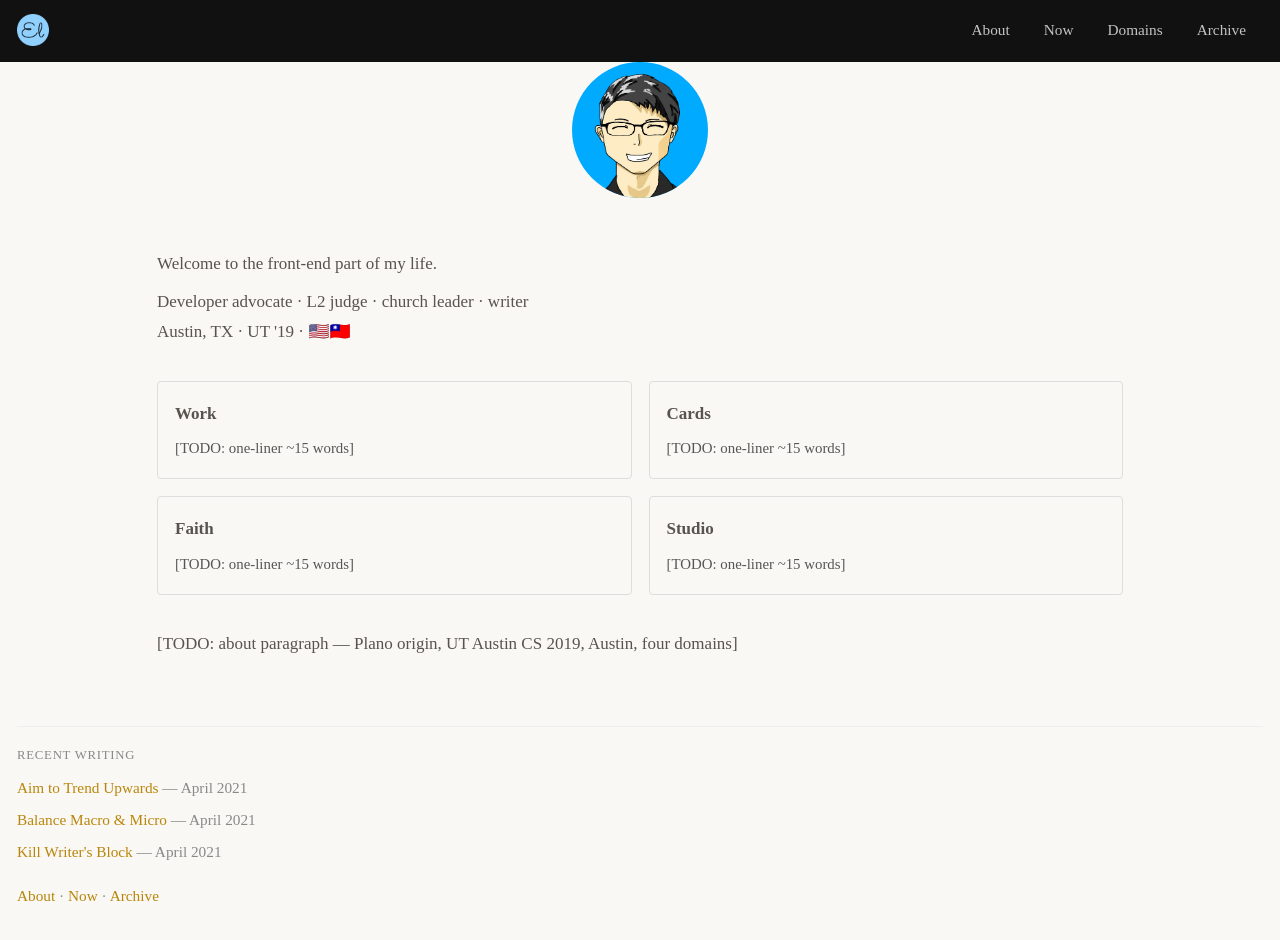
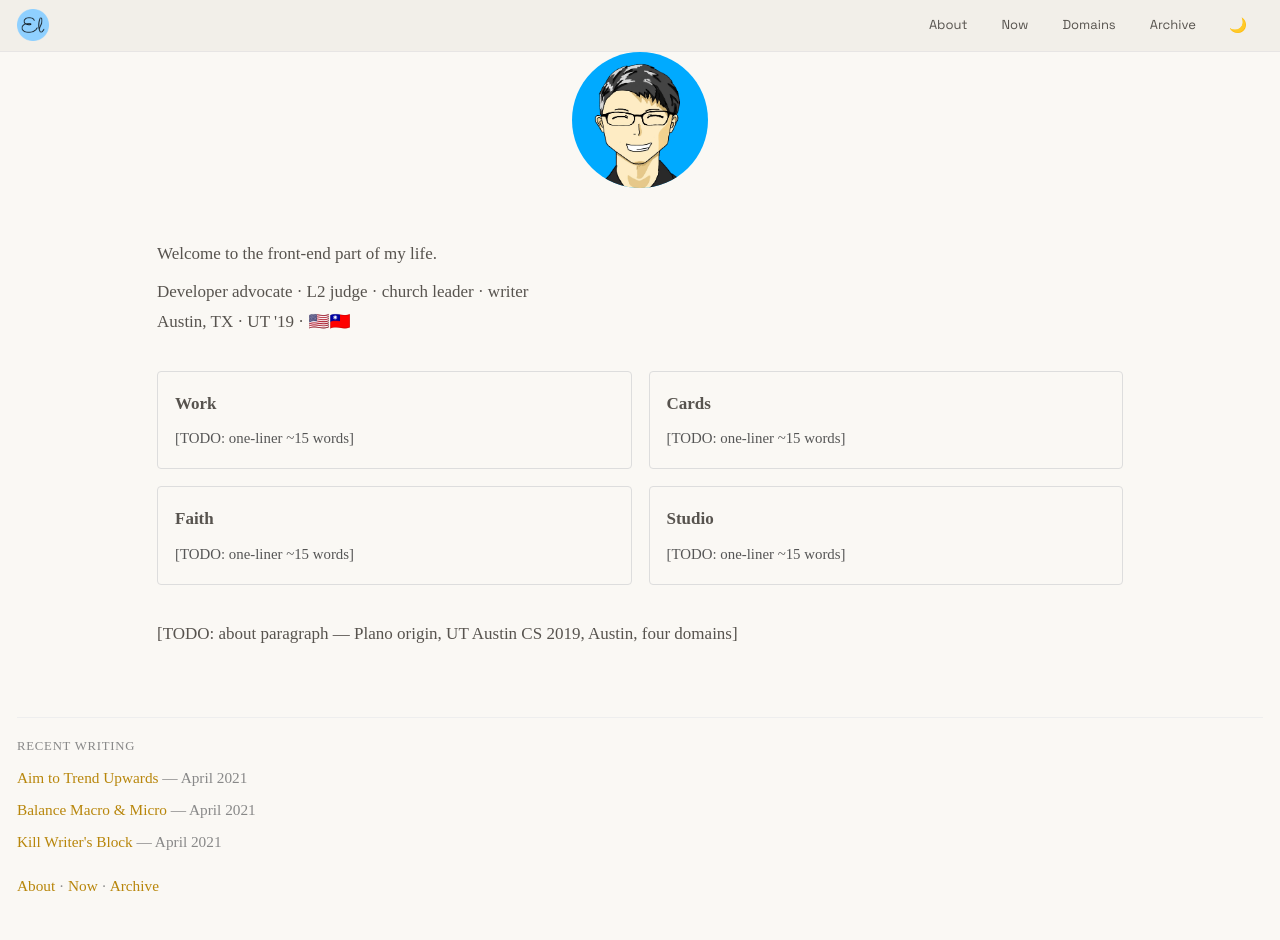
Before and after one commit to theCreedo/ericjmlee-next, a Next.js app: page / in a window 1280 px wide. Shown: the top 940 px of the page. Built offline with nearby package versions, Linux system fonts and the light colour scheme.

Commit message:
feat(nav): add dark mode toggle and token-based nav styles

```diff
--- a/components/layout.js
+++ b/components/layout.js
@@ -1,6 +1,6 @@
 import Head from 'next/head'
 import Image from 'next/image'
-import { useState } from 'react'
+import { useState, useEffect } from 'react'
 import styles from './layout.module.css'
 import utilStyles from '../styles/utils.module.css'
 import Link from 'next/link'
@@ -50,7 +50,24 @@ const nav = [
 
 export default function Layout({ children, home, project, experience, blog, about, newsletter, postData }) {
     const [navOpen, setNavOpen] = useState(false);
+    const [darkMode, setDarkMode] = useState(false);
     const color = 'blue';
+
+    useEffect(() => {
+        const saved = localStorage.getItem('darkMode');
+        if (saved === 'true') {
+            setDarkMode(true);
+            document.body.classList.add('dark');
+        }
+    }, []);
+
+    function toggleDarkMode() {
+        const next = !darkMode;
+        setDarkMode(next);
+        document.body.classList.toggle('dark', next);
+        localStorage.setItem('darkMode', String(next));
+    }
+
     // const email_url = "mailto:heyericjmlee@gmail.com"
     return (
         <div>
@@ -173,6 +190,13 @@ export default function Layout({ children, home, project, experience, blog, abou
                             )
                         )}
                     </ul>
+                    <button
+                        className={styles.navThemeToggle}
+                        onClick={toggleDarkMode}
+                        aria-label={darkMode ? 'Switch to light mode' : 'Switch to dark mode'}
+                    >
+                        {darkMode ? '☀️' : '🌙'}
+                    </button>
                 </nav>
                 <header className={`${styles.header}`}>
                     {home ? (
--- a/components/layout.module.css
+++ b/components/layout.module.css
@@ -2,9 +2,13 @@
   .nav {
     display: flex;
     align-items: center;
-    background: #111;
+    height: 52px;
+    background: var(--bg-alt);
+    border-bottom: 1px solid var(--border);
     padding: 0 1rem;
-    position: relative;
+    position: sticky;
+    top: 0;
+    z-index: 50;
   }
 
   .navLogo {
@@ -28,15 +32,18 @@
   .navLink {
     display: block;
     padding: 1rem;
-    color: rgba(255, 255, 255, 0.75);
+    color: var(--text);
     text-decoration: none;
-    font-size: 0.9rem;
+    font-family: var(--f-ui);
+    font-size: 13px;
+    font-weight: 400;
     cursor: pointer;
     white-space: nowrap;
+    transition: color var(--t-fast);
   }
 
   .navLink:hover {
-    color: #fff;
+    color: var(--ink);
   }
 
   .navDropdownMenu {
@@ -44,12 +51,14 @@
     position: absolute;
     top: 100%;
     left: 0;
-    background: #1a1a1a;
+    background: var(--surface);
+    border: 1px solid var(--border);
     list-style: none;
     margin: 0;
     padding: 0.25rem 0;
     min-width: 120px;
-    box-shadow: 0 4px 12px rgba(0, 0, 0, 0.3);
+    box-shadow: 0 4px 12px var(--shadow);
+    border-radius: var(--radius-md);
     z-index: 100;
   }
 
@@ -69,6 +78,20 @@
     display: none;
   }
 
+  .navThemeToggle {
+    background: none;
+    border: none;
+    cursor: pointer;
+    font-size: 0.85rem;
+    color: var(--faint);
+    padding: 0 var(--space-4);
+    transition: color var(--t-fast);
+  }
+
+  .navThemeToggle:hover {
+    color: var(--text);
+  }
+
   @media (max-width: 768px) {
     .navHamburger {
       display: flex;
@@ -84,7 +107,7 @@
       display: block;
       width: 22px;
       height: 2px;
-      background: #fff;
+      background: var(--text);
     }
 
     .navLinks {
@@ -94,7 +117,8 @@
       left: 0;
       right: 0;
       flex-direction: column;
-      background: #111;
+      background: var(--bg-alt);
+      border-bottom: 1px solid var(--border);
       z-index: 99;
       padding: 0.5rem 0;
     }
@@ -106,8 +130,10 @@
     .navDropdownMenu {
       display: block;
       position: static;
-      background: #1a1a1a;
+      background: var(--surface);
+      border: none;
       box-shadow: none;
+      border-radius: 0;
       padding-left: 1rem;
     }
   }
```
